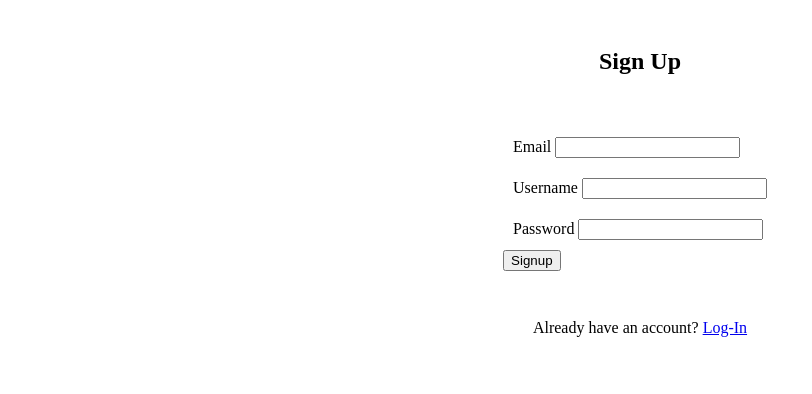
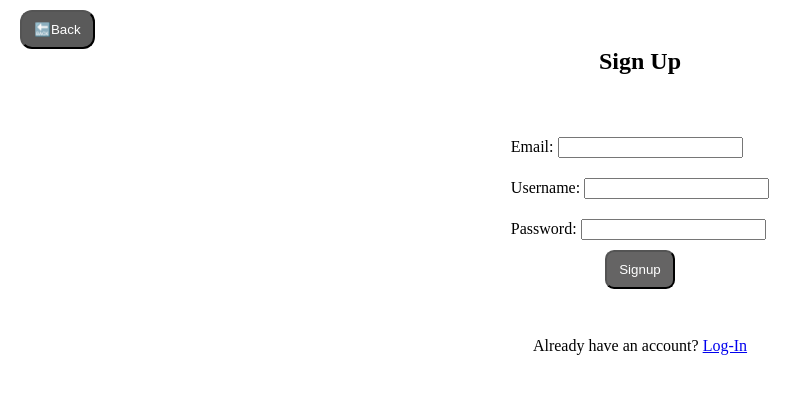
Before and after one commit to seang673/MovieTVShowReview, a Flask app: page /signup in a window 1280 px wide. Shown: the top 394 px of the page, without its empty margins (0-812 px from the left). Run offline with Flask 3, Linux system fonts and the light colour scheme; some libraries are stand-ins or nearby versions.

Commit message:
UI Enhancements

```diff
--- a/app.py
+++ b/app.py
@@ -276,6 +276,11 @@ def getNews():
 def search():
     return render_template("search.html")
 
+@app.route("/logout")
+def logout_account():
+    session.clear()
+    return redirect(url_for("login"))
+
 @app.route("/")
 def home():
     return render_template("login.html")
--- a/static/discover.css
+++ b/static/discover.css
@@ -162,3 +162,7 @@ button:hover{
     cursor:pointer;
     transition: background-color 0.3s ease-in-out;
 }
+
+.back:hover{
+    background:rgb(43, 43, 43)
+}
--- a/static/main.css
+++ b/static/main.css
@@ -24,9 +24,10 @@ body{
     justify-content: center;;
     padding:10px;
     background-color:rgb(18, 18, 84);
-    border-radius:8px;
+    border-radius:13px;
     width:300px;
     margin-left:175px;
+    margin-top:175px;
 }
 
 h1{
--- a/static/styles.css
+++ b/static/styles.css
@@ -1,3 +1,8 @@
+body{
+    display:flex;
+    flex-direction:column;
+    align-items:center;
+}
 
 .auth-container{
     display:flex;
@@ -11,7 +16,6 @@
 .signup-container, .login-container{
     display:flex;
     flex-direction: column;
-    justify-content: center;
     align-items: center;
     gap: 2rem;
     padding:20px;
@@ -29,3 +33,34 @@
 .subButton{
     justify-content:center;
 }
+.btn{
+    background:rgb(101, 100, 100);
+    color:white;
+    padding:10px 12px;
+    border-radius:9px;
+    text-align:center;
+    cursor:pointer;
+}
+
+.subButton {
+    display:flex;
+    justify-content: center;
+}
+
+.back{
+    position:absolute;
+    left: 20px;
+    width:75px;
+    top:10px;
+    background:rgb(90, 90, 90);
+    color:white;
+    text-align:center;
+    padding: 10px 12px;
+    border-radius: 12px;
+    cursor:pointer;
+    transition: background-color 0.3s ease-in-out;
+}
+
+.back:hover{
+    background:rgb(43, 43, 43)
+}
--- a/templates/main.html
+++ b/templates/main.html
@@ -7,15 +7,16 @@
     <link rel="stylesheet" href="{{url_for('static', filename='main.css')}}">
 </head>
 <body>
+    <button onclick="window.location.href='{{ url_for('logout')}}'">Logout</button>
     <div class="main-container">
-        <button onclick="window.location.href='/discover'">Discover and Review Movies and Shows🎬</button>
+        <button onclick="window.location.href='/discover'">Search and Review Movies and Shows🎬</button>
         <button onclick="window.location.href='/upcoming'">Upcoming Movies and Shows📽️</button>
         <button onclick="window.location.href='/news'">Latest News and Articles🍿</button>
         <button onclick="window.location.href='/profile'">Profile🦸</button>
     </div>
     <div class="x-container">
         <h1>Discussing Film</h1>
-        <iframe src='https://widgets.sociablekit.com/twitter-feed/iframe/25562182' frameborder='0' width='125%' height='475'></iframe>
+        <iframe src='https://widgets.sociablekit.com/twitter-feed/iframe/25562182' frameborder='0' width='300' height='415'></iframe>
     </div>
 
 
--- a/templates/signup.html
+++ b/templates/signup.html
@@ -8,23 +8,24 @@
 </head>
 <body>
     <div class="signup-container">
+        <button class="back" onclick="history.back()">🔙Back</button>
         <h2>Sign Up</h2>
         <form action="/signup" method="POST">
             <input type="hidden" name="csrf_token" value ="{{ csrf_token() }}">
 
             <!--Registration Form-->
             <div class ="email">
-                <label for="email">Email</label>
+                <label for="email">Email: </label>
                 <input type="email" id="email" name="email" required>
             </div>
 
             <div class="usern">
-                <label for="username">Username</label>
+                <label for="username">Username: </label>
                 <input type="text" id="username" name="username" required>
             </div>
 
             <div class = "passw">
-                <label for="password">Password</label>
+                <label for="password">Password: </label>
                 <input type="password" id="password" name="password" required>
             </div>
 
```
Also changed, not shown: templates/login.html (+4 -3 lines).
